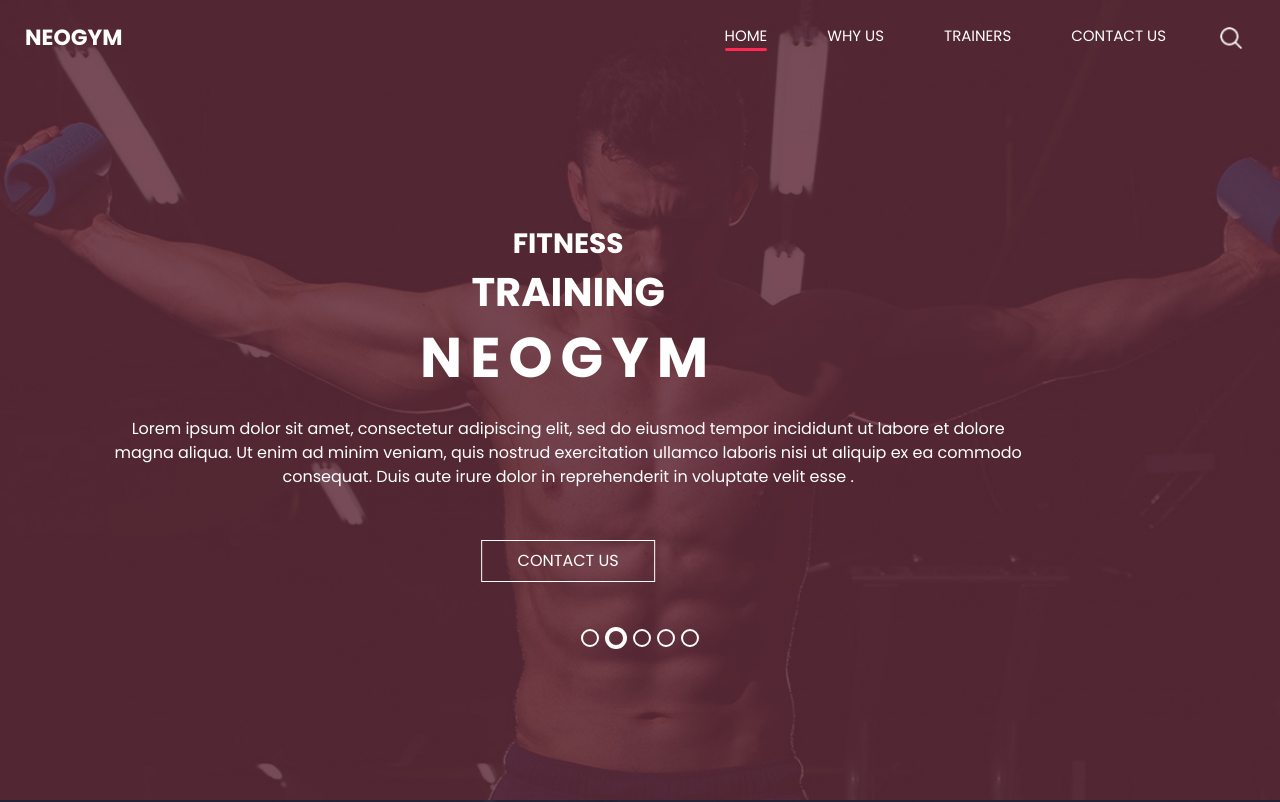
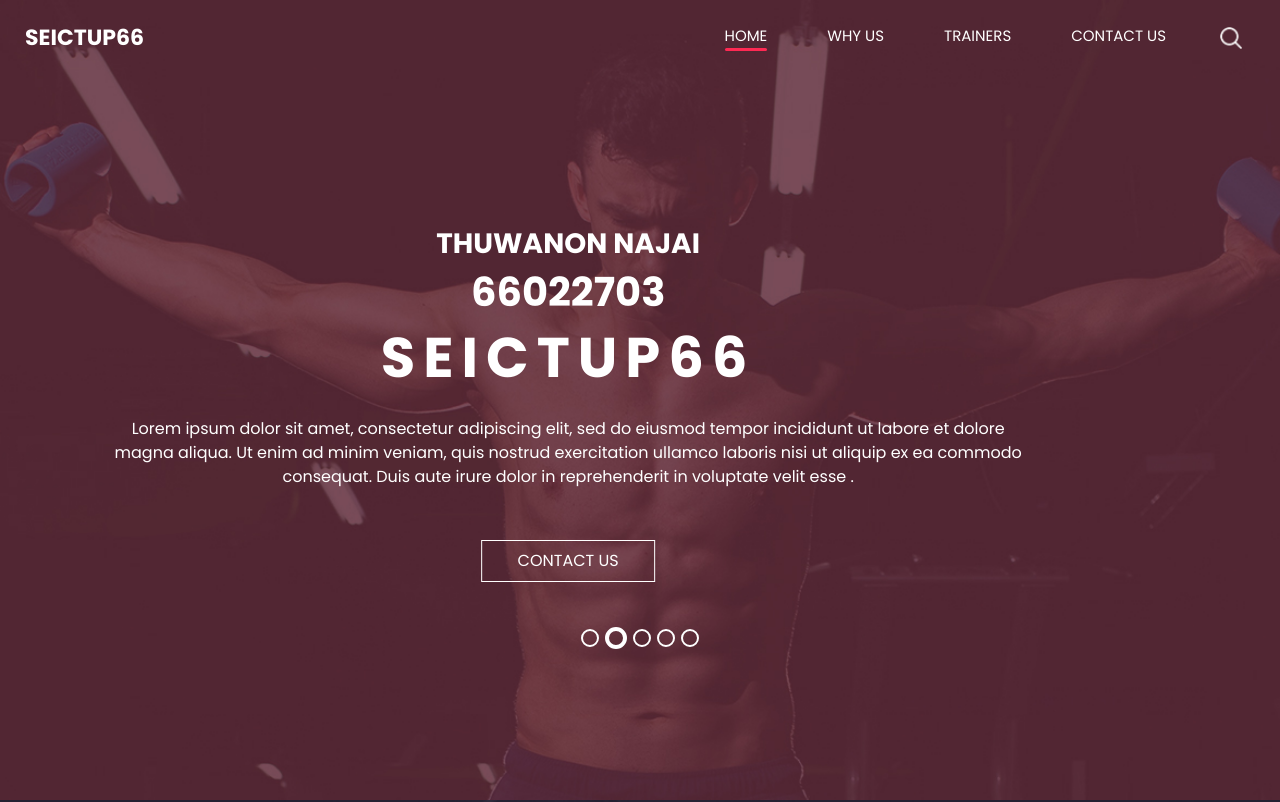
Before and after one commit to poiuytgh/66022703, a plain HTML site: page index.html in a window 1280 px wide. Shown: the top 802 px of the page. Drawn offline with nearby package versions, Linux system fonts and the light colour scheme.

Commit message:
Update index.html

```diff
--- a/index.html
+++ b/index.html
@@ -12,7 +12,7 @@
   <meta name="description" content="" />
   <meta name="author" content="" />
 
-  <title>Neogym</title>
+  <title>SEICT66</title>
 
   <!-- slider stylesheet -->
   <link rel="stylesheet" type="text/css" href="https://cdnjs.cloudflare.com/ajax/libs/OwlCarousel2/2.3.4/assets/owl.carousel.min.css" />
@@ -36,7 +36,7 @@
         <nav class="navbar navbar-expand-lg custom_nav-container ">
           <a class="navbar-brand" href="index.html">
             <span>
-              Neogym
+              SEICTUP66
             </span>
           </a>
           <button class="navbar-toggler" type="button" data-toggle="collapse" data-target="#navbarSupportedContent" aria-controls="navbarSupportedContent" aria-expanded="false" aria-label="Toggle navigation">
@@ -81,13 +81,13 @@
                 <div class="detail-box">
                   <div>
                     <h3>
-                      Fitness
+                    thuwanon najai
                     </h3>
                     <h2>
-                      Training
+                    66022703
                     </h2>
                     <h1>
-                      Neogym
+                      SEICTUP66
                     </h1>
                     <p>
                       Lorem ipsum dolor sit amet, consectetur adipiscing elit, sed do eiusmod tempor incididunt ut labore et dolore magna aliqua. Ut enim ad minim veniam, quis nostrud exercitation ullamco laboris nisi ut aliquip ex ea commodo consequat. Duis aute irure dolor in reprehenderit in voluptate velit esse .
```
